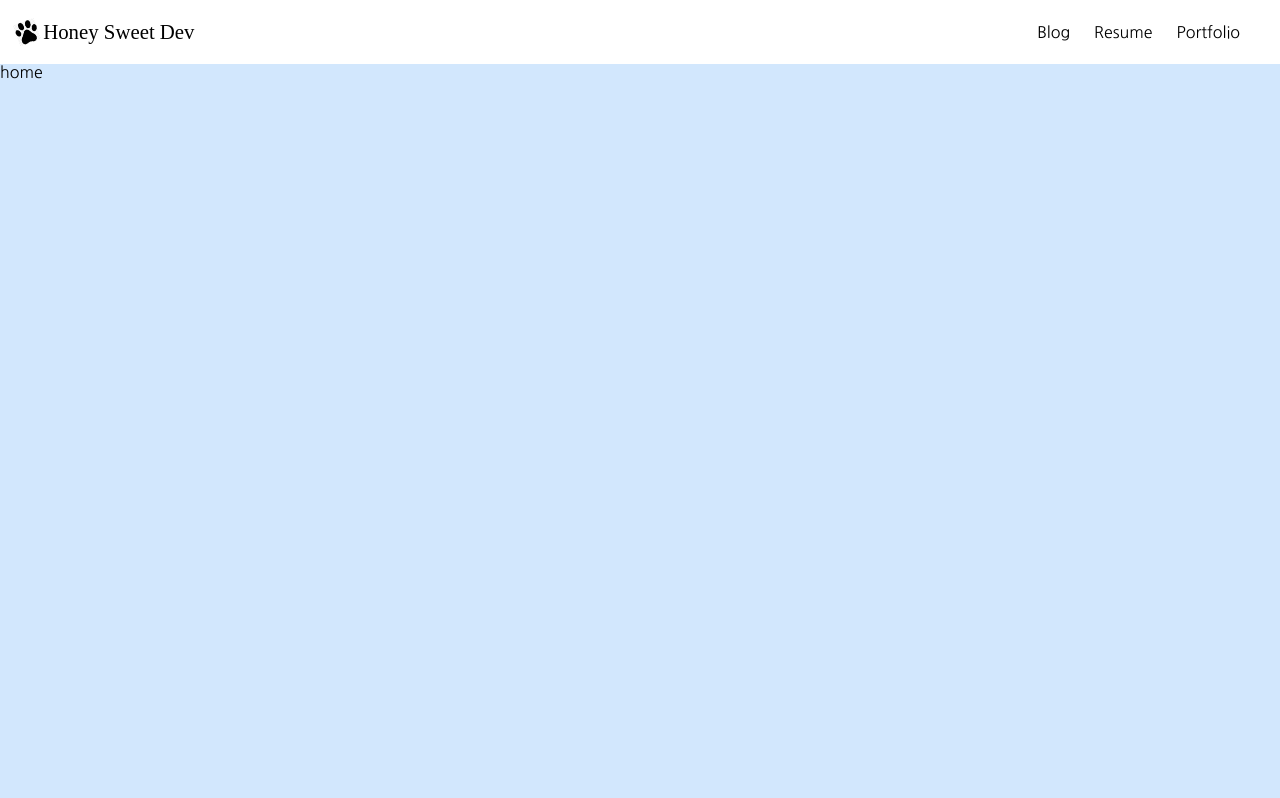
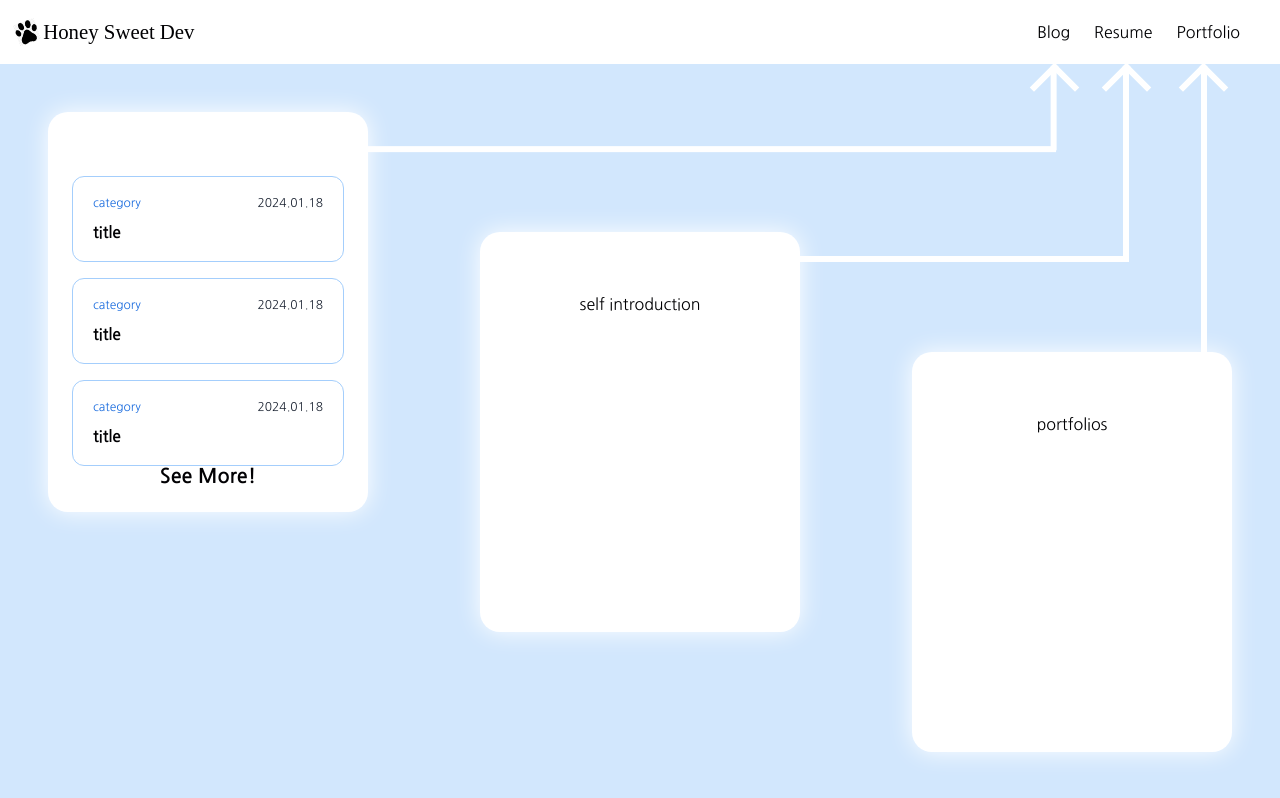
Before and after one commit to hani2057/honey-dev, a React (Vite) app: page / in a window 1280 px wide. Built offline with nearby package versions, Linux system fonts and the light colour scheme; a web font is replaced by a local one.

Commit message:
feat: implement blog card gui in home page

```diff
--- a/src/components/elements/Text/index.ts
+++ b/src/components/elements/Text/index.ts
@@ -1,3 +1,4 @@
+import { COLORS } from "@styles/colors";
 import { css, styled } from "styled-components";
 
 const Text = styled.p<{
@@ -5,12 +6,14 @@ const Text = styled.p<{
   size?: number;
   color?: string | null;
   pointer?: boolean;
+  line?: number;
 }>`
-  ${({ bold, size = 1, color, pointer }) => css`
+  ${({ bold, size = 1, color, pointer, line }) => css`
     font-size: ${size}rem;
     font-weight: ${bold ? "700" : "400"};
-    color: ${color || "#000000"};
+    color: ${color || COLORS.grey[900]};
     cursor: ${pointer ? "pointer" : "auto"};
+    line-height: ${line}rem;
   `}
 `;
 
--- a/src/components/elements/flexDiv/index.ts
+++ b/src/components/elements/flexDiv/index.ts
@@ -11,6 +11,7 @@ const FlexDiv = styled.div<{
   width?: number;
   pWidth?: number; // width using percent unit
   height?: number;
+  pHeight?: number; // height using percent unit
 }>`
   ${({
     direction = "row",
@@ -23,6 +24,7 @@ const FlexDiv = styled.div<{
     width,
     pWidth,
     height,
+    pHeight,
   }) => css`
     display: flex;
     flex-direction: ${direction};
@@ -31,7 +33,7 @@ const FlexDiv = styled.div<{
     gap: ${gap}rem;
     padding: ${p || `${py}rem ${px}rem`};
     width: ${pWidth ? pWidth + "%" : width ? width + "rem" : "auto"};
-    height: ${height ? height + "rem" : "auto"};
+    height: ${pHeight ? pHeight + "%" : height ? height + "rem" : "auto"};
   `}
 `;
 
--- /dev/null
+++ b/src/features/home/components/blogCard/index.tsx
@@ -0,0 +1,54 @@
+import { useNavigate } from "react-router-dom";
+
+import { CardWhite } from "@features/home/style";
+import { PATH } from "@router/path";
+import { COLORS } from "@styles/colors";
+
+import { FlexDiv, Text } from "@components/elements";
+
+import { PostSummary } from "./style";
+
+export const BlogCard = () => {
+  const navigate = useNavigate();
+
+  return (
+    <CardWhite type="blog">
+      <FlexDiv direction="column" pWidth={100} gap={1}>
+        {[0, 1, 2].map((v) => (
+          <PostSummary
+            key={v}
+            onClick={() => navigate(PATH.BLOG.POST.INDEX(1))}
+          >
+            <FlexDiv pWidth={100} justify="space-between">
+              <Text
+                color={COLORS.main[600]}
+                size={0.75}
+                // pointer={true}
+                // onClick={(e) => {
+                //   e.stopPropagation();
+                //   navigate(PATH.BLOG.INDEX, {}); // 해당 카테고리의 포스트 목록
+                // }}
+              >
+                category
+              </Text>
+              <Text color={COLORS.grey[700]} size={0.75}>
+                2024.01.18
+              </Text>
+            </FlexDiv>
+            <Text bold={true} pointer={true}>
+              title
+            </Text>
+          </PostSummary>
+        ))}
+      </FlexDiv>
+      <Text
+        size={1.25}
+        bold={true}
+        pointer={true}
+        onClick={() => navigate(PATH.BLOG.INDEX)}
+      >
+        See More!
+      </Text>
+    </CardWhite>
+  );
+};
--- /dev/null
+++ b/src/features/home/components/blogCard/style.ts
@@ -0,0 +1,21 @@
+import { COLORS } from "@styles/colors";
+import { styled } from "styled-components";
+
+import { FlexDiv } from "@components/elements";
+
+const PostSummary = styled(FlexDiv)`
+  width: 100%;
+  border: 1px solid ${COLORS.main[200]};
+  border-radius: 12px;
+  padding: 1.25rem;
+  flex-direction: column;
+  align-items: start;
+  gap: 1rem;
+  cursor: pointer;
+
+  &:hover {
+    background-color: ${COLORS.main["050"]};
+  }
+`;
+
+export { PostSummary };
--- /dev/null
+++ b/src/features/home/components/index.ts
@@ -0,0 +1 @@
+export * from "./blogCard";
--- a/src/features/home/index.tsx
+++ b/src/features/home/index.tsx
@@ -1,3 +1,34 @@
+import { BlogCard } from "./components/blogCard";
+import {
+  BlogArrow,
+  CardWhite,
+  PortfolioArrowBody,
+  PortfolioArrowHead,
+  ResumeArrowBody,
+  ResumeArrowHead,
+} from "./style";
+
 export const HomePage = () => {
-  return <>home</>;
+  return (
+    <div
+      style={{
+        height: "calc(100vh - var(--nav-height))",
+        position: "relative",
+      }}
+    >
+      {/* blog posts */}
+      <BlogCard />
+      {/* self introduction */}
+      <CardWhite type="resume">self introduction</CardWhite>
+      {/* portfolios */}
+      <CardWhite type="portfolio">portfolios</CardWhite>
+
+      {/* 배경 화살표들 */}
+      <BlogArrow />
+      <ResumeArrowHead />
+      <ResumeArrowBody />
+      <PortfolioArrowHead />
+      <PortfolioArrowBody />
+    </div>
+  );
 };
--- /dev/null
+++ b/src/features/home/style.ts
@@ -0,0 +1,140 @@
+import { css, styled } from "styled-components";
+
+const position = {
+  blog: {
+    top: "3rem",
+    left: "3rem",
+  },
+  resume: {
+    top: "calc(25vh - 0.5 * var(--nav-height))",
+    left: "calc(50% - 20vh)",
+  },
+  portfolio: {
+    top: "calc(50vh - var(--nav-height) - 3rem)",
+    left: "calc(100vw - 40vh - 3rem)",
+  },
+};
+
+const CardWhite = styled.div<{ type: "blog" | "resume" | "portfolio" }>`
+  ${({ type }) => css`
+    height: 50vh;
+    aspect-ratio: 4 / 5;
+    background-color: #ffffff;
+    box-shadow: 0 0 25px #ffffff;
+    border-radius: 20px;
+    position: absolute;
+    top: ${position[type].top};
+    left: ${position[type].left};
+    z-index: 1;
+    display: flex;
+    flex-direction: column;
+    justify-content: space-between;
+    align-items: center;
+    padding: 4rem 1.5rem 3rem 1.5rem;
+  `}
+`;
+
+const BlogArrow = styled.div`
+  display: block;
+  margin: 30px auto;
+  width: 35px;
+  height: 35px;
+  border-top: 6px solid #ffffff;
+  border-left: 6px solid #ffffff;
+  transform: rotate(45deg);
+  position: absolute;
+  top: -1.5rem;
+  right: 13rem;
+
+  &::before {
+    content: "";
+    display: block;
+    width: 6px;
+    height: 5rem;
+    background-color: #ffffff;
+    transform: rotate(-45deg) translate(-3px, -3px);
+    transform-origin: top;
+    left: 0;
+    top: 0;
+  }
+  &::after {
+    content: "";
+    display: block;
+    width: 6px;
+    height: calc(100vw - 20vh - 13rem);
+    background-color: #ffffff;
+    transform: rotate(45deg) translate(1.2rem, -3.5rem);
+    transform-origin: top;
+    left: 0;
+    top: 0;
+  }
+`;
+
+const ResumeArrowHead = styled.div`
+  display: block;
+  margin: 30px auto;
+  width: 35px;
+  height: 35px;
+  border-top: 6px solid #ffffff;
+  border-left: 6px solid #ffffff;
+  transform: rotate(45deg);
+  position: absolute;
+  top: -1.5rem;
+  right: 8.5rem;
+`;
+
+const ResumeArrowBody = styled.div`
+  display: block;
+  margin: 30px auto;
+  width: 6px;
+  height: calc(32vh - var(--nav-height));
+  background-color: #ffffff;
+  position: absolute;
+  top: -1.5rem;
+  right: 9.45rem;
+
+  &::after {
+    content: "";
+    display: block;
+    width: 6px;
+    height: calc(50vw - 8.5rem);
+    background-color: #ffffff;
+    transform: rotate(90deg) translate(calc(32vh - var(--nav-height) - 3px));
+    transform-origin: top;
+    left: 0;
+    top: 0;
+  }
+`;
+
+const PortfolioArrowHead = styled.div`
+  display: block;
+  margin: 30px auto;
+  width: 35px;
+  height: 35px;
+  border-top: 6px solid #ffffff;
+  border-left: 6px solid #ffffff;
+  transform: rotate(45deg);
+  position: absolute;
+  top: -1.5rem;
+  right: 3.7rem;
+`;
+
+const PortfolioArrowBody = styled.div`
+  display: block;
+  margin: 30px auto;
+  width: 6px;
+  height: 50vh;
+  background-color: #ffffff;
+  position: absolute;
+  top: -1.5rem;
+  right: 4.55rem;
+`;
+
+export {
+  CardWhite,
+  BlogArrow,
+  ResumeArrowHead,
+  ResumeArrowBody,
+  PortfolioArrowHead,
+  PortfolioArrowBody,
+};
--- a/src/router/path.ts
+++ b/src/router/path.ts
@@ -1,6 +1,9 @@
 export const PATH = {
   HOME: { INDEX: "/" },
-  BLOG: { INDEX: "/blog", POST: { INDEX: (id = ":id") => `/blog/post/${id}` } },
+  BLOG: {
+    INDEX: "/blog",
+    POST: { INDEX: (id: ":id" | number = ":id") => `/blog/post/${id}` },
+  },
   RESUME: { INDEX: "/resume" },
   PORTFOLIO: { INDEX: "/portfolio" },
 };
--- a/src/styles/globalStyles.ts
+++ b/src/styles/globalStyles.ts
@@ -1,4 +1,6 @@
 import { createGlobalStyle } from "styled-components";
+
+import { COLORS } from "./colors";
 
 export const GlobalStyles = createGlobalStyle`
   @font-face {
@@ -18,7 +20,8 @@ export const GlobalStyles = createGlobalStyle`
     -webkit-font-smoothing: antialiased;
     -moz-osx-font-smoothing: grayscale;
     line-height: 1;
-    background-color: #D2E7FD;
+    background-color: ${COLORS.main[100]};
+    color: ${COLORS.grey[900]}
   }
   html, body, div, span, applet, object, iframe,
   h1, h2, h3, h4, h5, h6, p, blockquote, pre,
```
